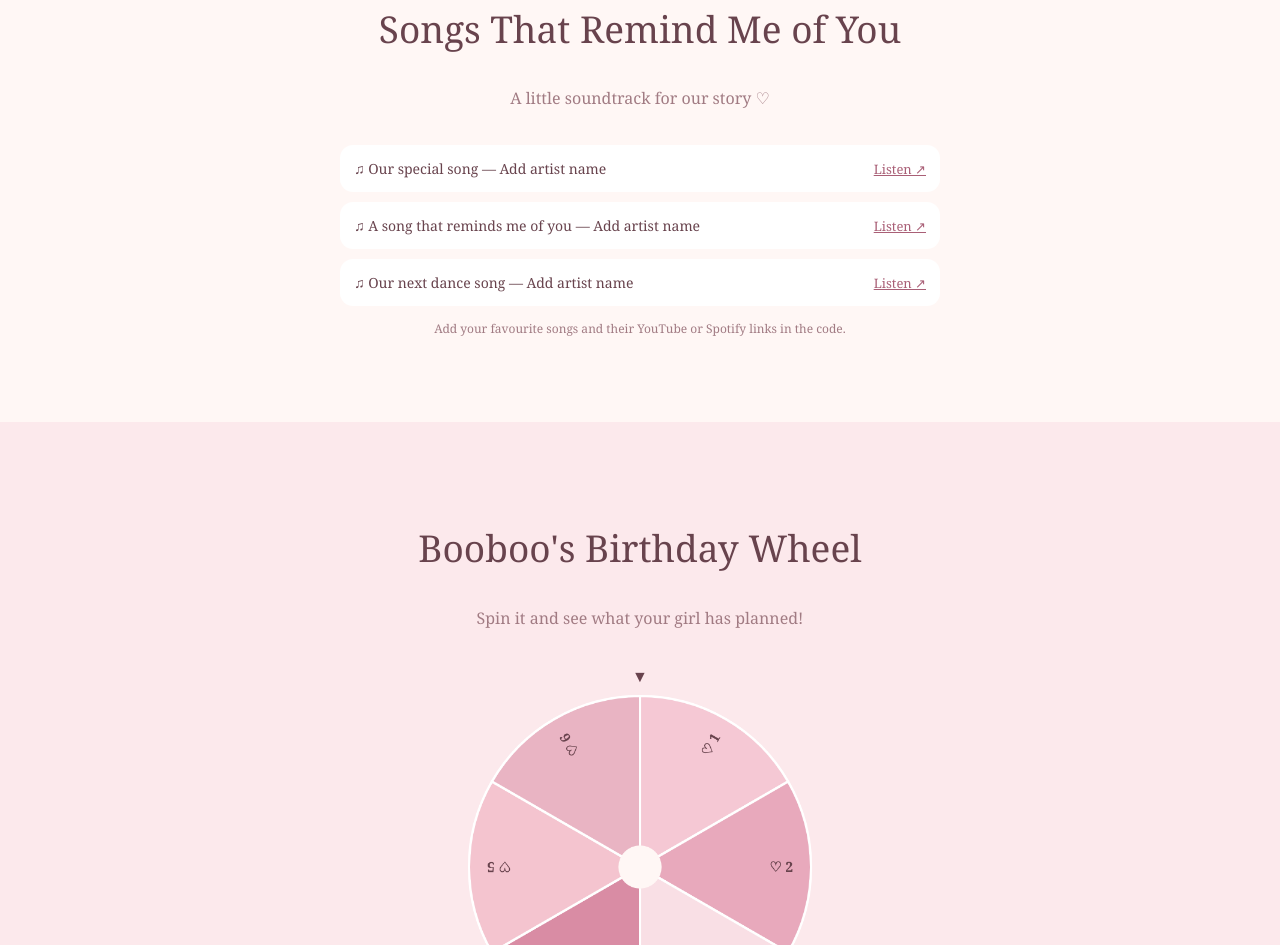
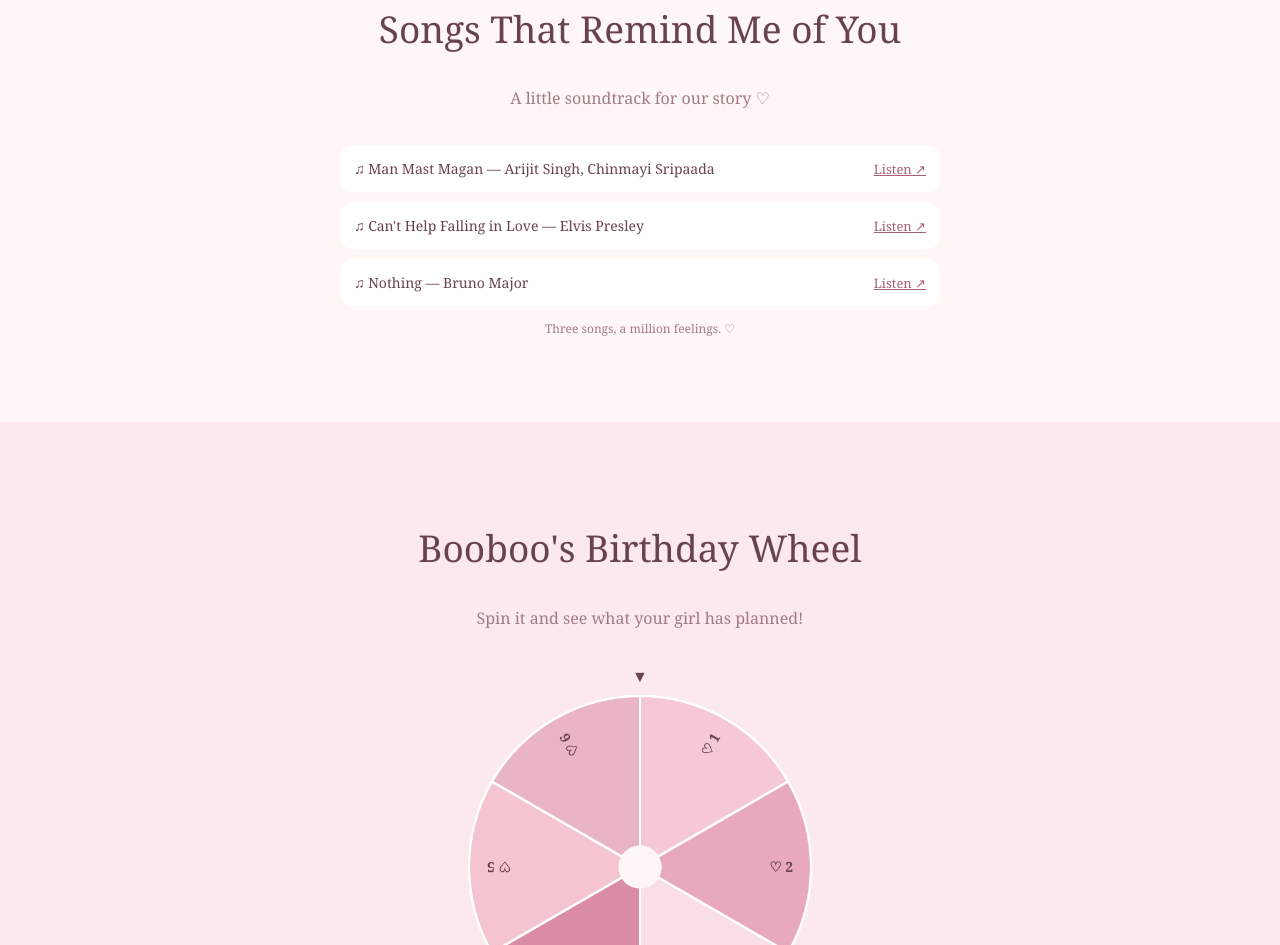
Before and after one commit to Anushka3423/Booboo-birthday, a plain HTML site: page index.html in a window 1280 px wide. Shown: the part 3580-4525 px from the top of the page. Drawn offline with Linux system fonts and the light colour scheme.

Commit message:
Update index.html

```diff
--- a/index.html
+++ b/index.html
@@ -694,13 +694,12 @@ input {
   </div>
 </section>
 
-
 <!-- MUSIC -->
 <section id="music">
   <h2>Songs That Remind Me of You</h2>
   <p class="subtitle">A little soundtrack for our story ♡</p>
   <div id="playlist"></div>
-  <p class="small">Add your favourite songs and their YouTube or Spotify links in the code.</p>
+  <p class="small">Three songs, a million feelings. ♡</p>
 </section>
 
 <!-- SPIN WHEEL -->
@@ -913,12 +912,45 @@ const questions = [
 ];
 
 
-// PLAYLIST: replace the example links with your songs
+
+/* PLAYLIST */
 const songs = [
-  {name:"Our special song",artist:"Add artist name",url:"https://www.youtube.com/"},
-  {name:"A song that reminds me of you",artist:"Add artist name",url:"https://open.spotify.com/"},
-  {name:"Our next dance song",artist:"Add artist name",url:"https://www.youtube.com/"}
+  {
+    name: "Man Mast Magan",
+    artist: "Arijit Singh, Chinmayi Sripaada",
+    url: "https://www.youtube.com/results?search_query=Man+Mast+Magan+2+States"
+  },
+  {
+    name: "Can't Help Falling in Love",
+    artist: "Elvis Presley",
+    url: "https://www.youtube.com/results?search_query=Elvis+Presley+Cant+Help+Falling+in+Love"
+  },
+  {
+    name: "Nothing",
+    artist: "Bruno Major",
+    url: "https://www.youtube.com/results?search_query=Bruno+Major+Nothing"
+  }
 ];
+
+const playlistBox = document.getElementById("playlist");
+
+songs.forEach(song => {
+  const item = document.createElement("div");
+  item.className = "song";
+
+  const name = document.createElement("span");
+  name.textContent = "♫ " + song.name + " — " + song.artist;
+
+  const link = document.createElement("a");
+  link.textContent = "Listen ↗";
+  link.href = song.url;
+  link.target = "_blank";
+  link.rel = "noopener noreferrer";
+
+  item.append(name, link);
+  playlistBox.appendChild(item);
+});
+
 
 // BIRTHDAY WHEEL PRIZES
 const prizes = [
@@ -1183,25 +1215,6 @@ function launchConfetti(){
     animation.onfinish = () => piece.remove();
   }
 }
-/* PLAYLIST */
-const playlistBox=document.getElementById("playlist");
-
-songs.forEach(song=>{
-  const item=document.createElement("div");
-  item.className="song";
-
-  const name=document.createElement("span");
-  name.textContent="♫ "+song.name+" — "+song.artist;
-
-  const link=document.createElement("a");
-  link.textContent="Listen ↗";
-  link.href=song.url;
-  link.target="_blank";
-  link.rel="noopener noreferrer";
-
-  item.append(name,link);
-  playlistBox.appendChild(item);
-});
 
 /* SPIN WHEEL */
 const canvas=document.getElementById("wheel");
```
